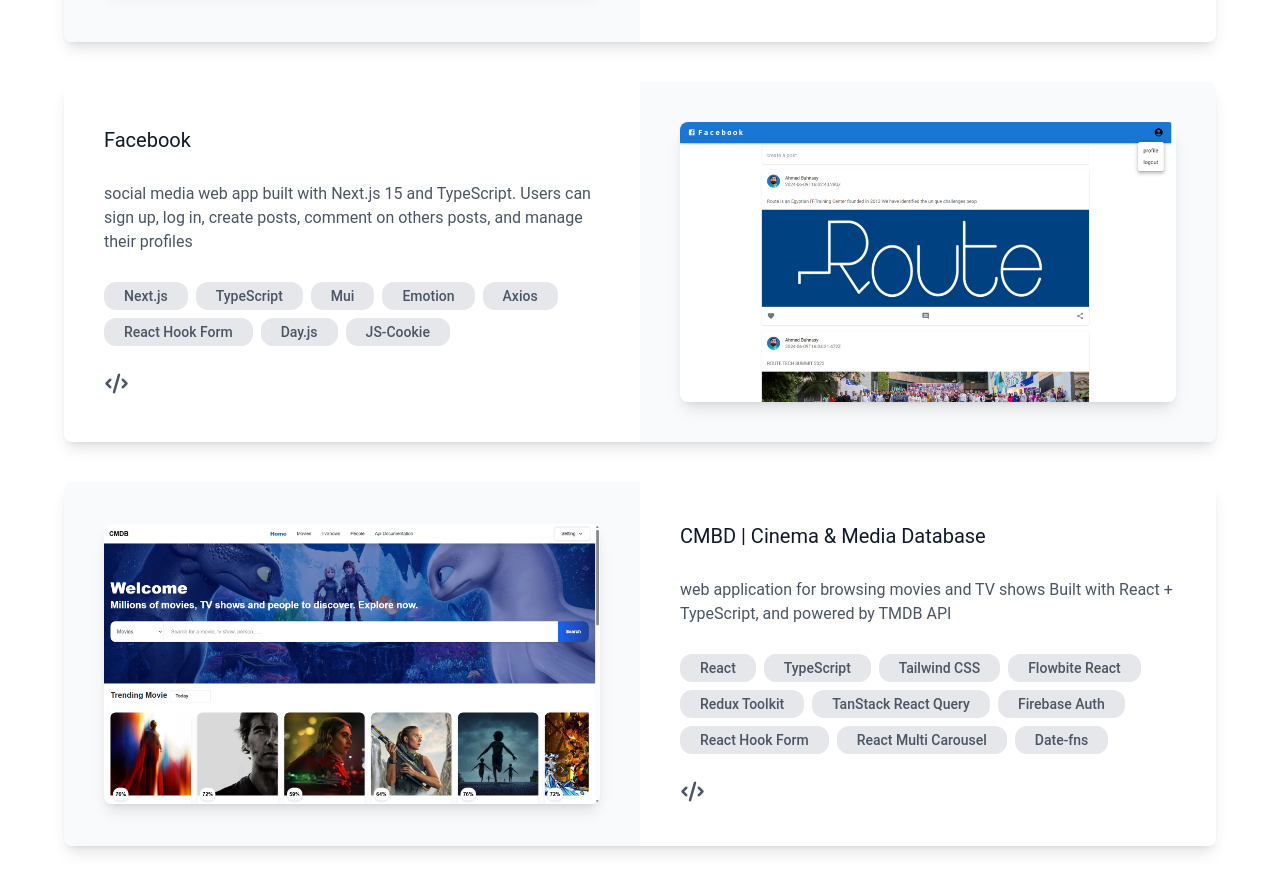
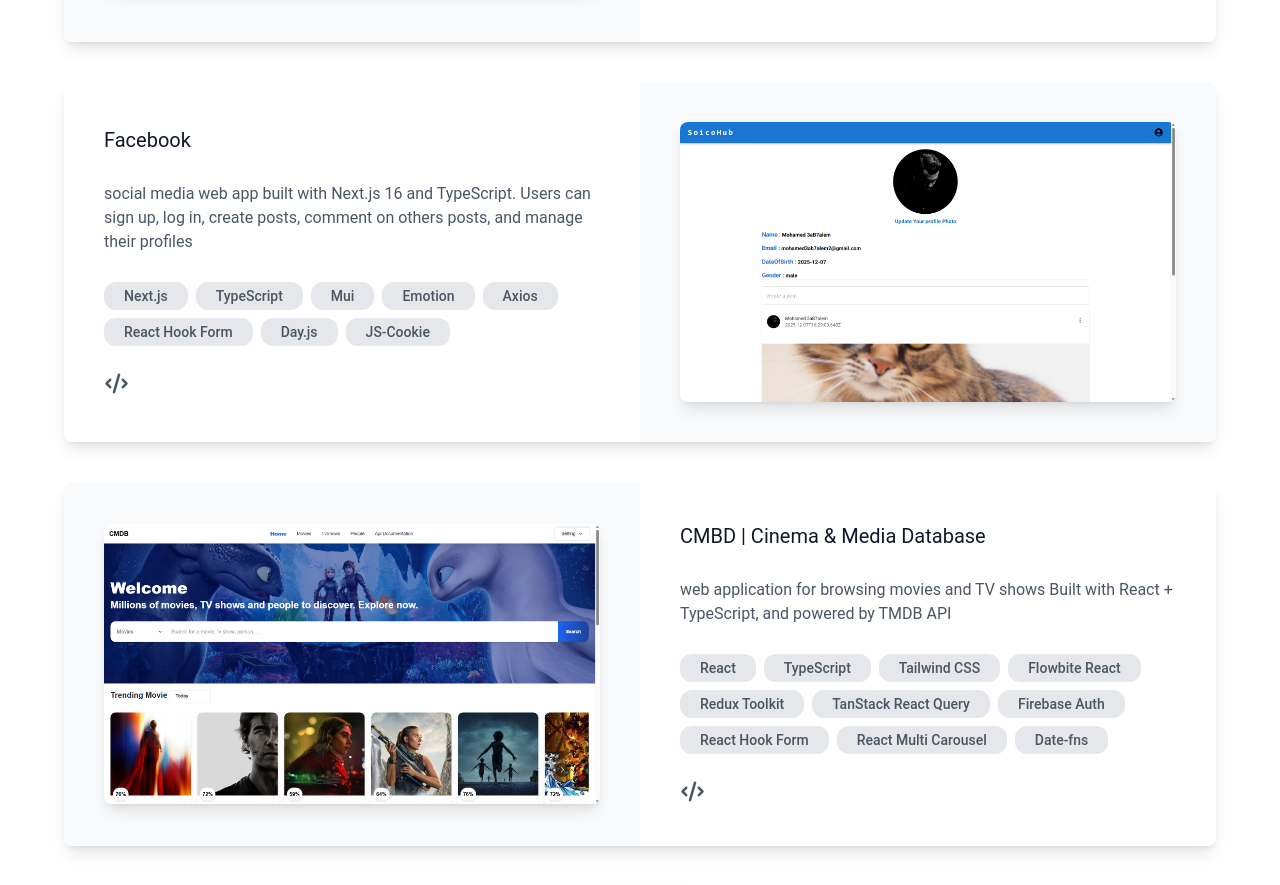
Before and after one commit to MohamedAbdalhalem/mohamed-abdelhalem, a React (Vite) app: page / in a window 1280 px wide. Shown: the part 1840-2725 px from the top of the page. Built offline with nearby package versions, Linux system fonts and the light colour scheme.

Commit message:
update the social app data

```diff
--- a/src/Components/Work/Work.tsx
+++ b/src/Components/Work/Work.tsx
@@ -1,6 +1,6 @@
 import Project from '../Project/Project'
 import Buyno from '../../assets/Projects/Buyno.png'
-import Facebook from '../../assets/Projects/Facebook.png'
+import SoicoHub from '../../assets/Projects/SoicoHub.png'
 import CMBD from '../../assets/Projects/CMBD.png'
 import Fresh_Cart from '../../assets/Projects/Fresh_Cart.png'
 import Notta from '../../assets/Projects/Notta.png'
@@ -24,11 +24,11 @@
       />
       <Project
         order='even'
-        code='https://github.com/MohamedAbdalhalem/Facebook'
-        link='https://facebook-indol-three.vercel.app/'
-        img={Facebook}
+        code='https://github.com/MohamedAbdalhalem/SoicoHub'
+        link='https://soico-hub-zowq.vercel.app/'
+        img={SoicoHub}
         name='Facebook'
-        description='social media web app built with Next.js 15 and TypeScript.
+        description='social media web app built with Next.js 16 and TypeScript.
         Users can sign up, log in, create posts, comment on others posts, and manage their profiles '
         tools={['Next.js','TypeScript','Mui','Emotion','Axios','React Hook Form','Day.js','JS-Cookie']}
       />
--- a/src/index.css
+++ b/src/index.css
@@ -8,6 +8,3 @@
 body{
     font-family: "Roboto", sans-serif;
 }
-/* .sidebar > div {
-    transform: translateX(100%);
-} */
```
Also changed, not shown: src/assets/Projects/Facebook.png (deleted), src/assets/Projects/SoicoHub.png (added).
